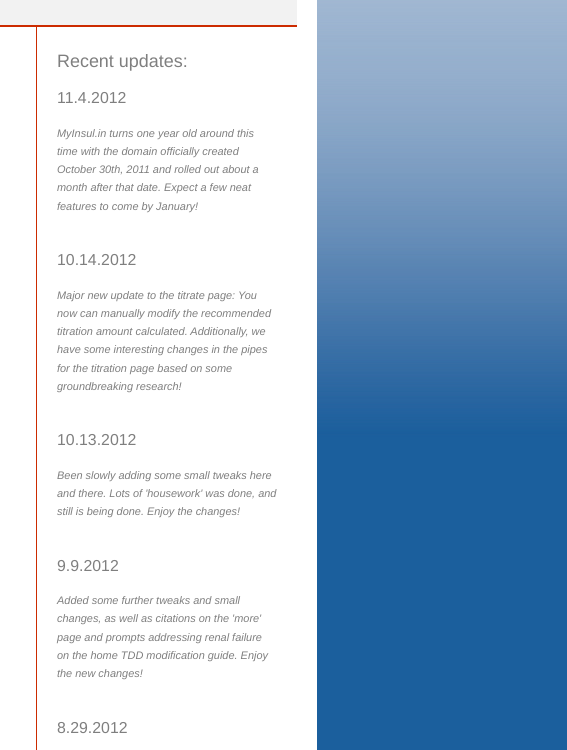
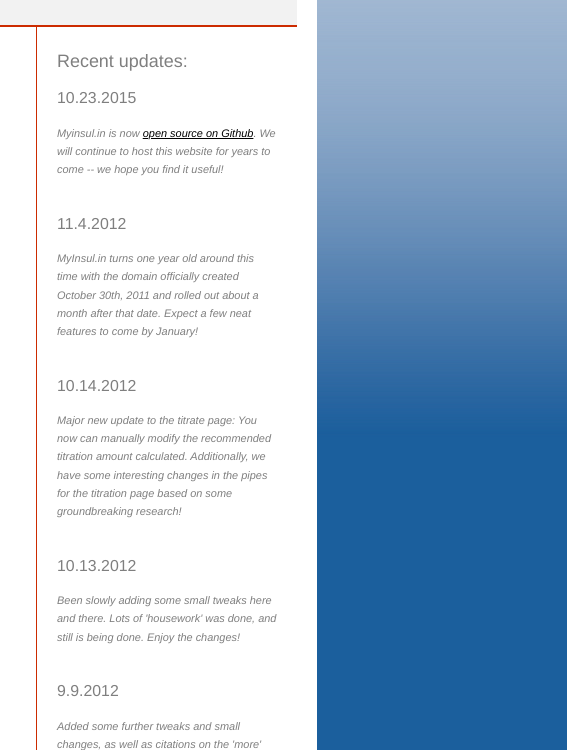
Before and after one commit to aeharding/myinsul.in, a plain HTML site: page index.html in a window 1280 px wide. Shown: the part 380-1130 px from the top of the page, 713-1280 px from the left. Drawn offline with Linux system fonts and the light colour scheme.

Commit message:
update to updates on Github

```diff
--- a/index.html
+++ b/index.html
@@ -92,6 +92,9 @@
 
   <div id="sidebar">
     <h2>Recent updates:</h2>
+    <h3>10.23.2015</h3>
+    <p>Myinsul.in is now <a href="https://github.com/aeharding/myinsul.in">open source on Github</a>. We will continue to host this website for years to come -- we hope you find it useful!</p>
+    <br><br>
     <h3>11.4.2012</h3>
     <p>MyInsul.in turns one year old around this time with the domain officially created October 30th, 2011 and rolled out about a month after that date. Expect a few neat features to come by January!</p>
     <br><br>
@@ -104,10 +107,10 @@
     <h3>9.9.2012</h3>
     <p>Added some further tweaks and small changes, as well as citations on the 'more' page and prompts addressing renal failure on the home TDD modification guide. Enjoy the new changes!</p>
     <br><br>
-    <h3>8.29.2012</h3>
+    <!--<h3>8.29.2012</h3>
     <p>Home TDDs (on the tab in the new regimen page) have been updated to be slightly titrated according to certain guidelines with a guide! Also, a guide for discharge has been added.</p>
     <br><br>
-    <!--<h3>8.16.2012</h3>
+    <h3>8.16.2012</h3>
     <p>A (pretty) major update: There is now a wizard for calculating a starting U/kg ratio. Also, we have added the prices of insulin to the insulins table.</p>
     <br><br>
     <h3>8.6.2012</h3>
```
